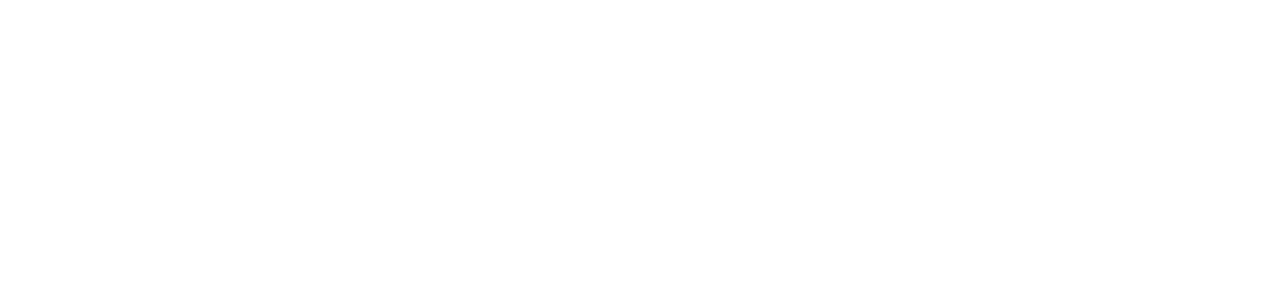
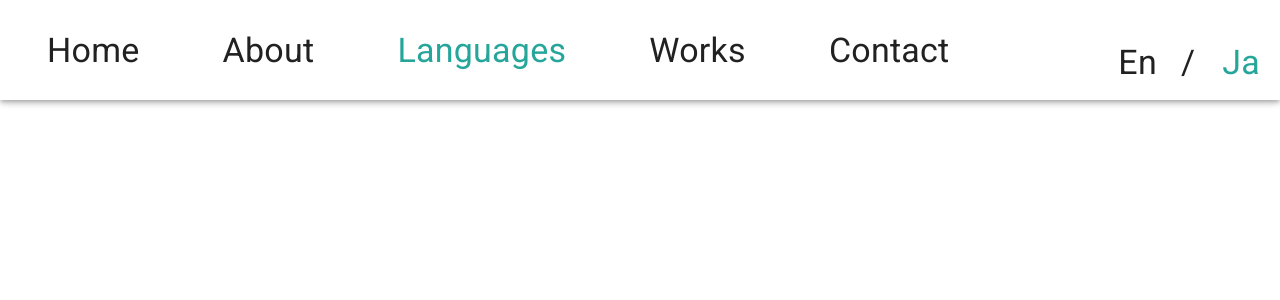
Before and after one commit to mmfiber/portfolio, a Vue app: page /languages in a window 1280 px wide. Shown: the top 300 px of the page. Built offline with nearby package versions, Linux system fonts and the light colour scheme.

Commit message:
add lang page

```diff
--- a/src/router.js
+++ b/src/router.js
@@ -2,6 +2,7 @@
 import Router from 'vue-router'
 import Home from './views/Home.vue'
 import About from './views/About.vue'
+import Languages from './views/Languages.vue'
 
 Vue.use(Router)
 
@@ -18,6 +19,11 @@
       path: '/about',
       name: 'about',
       component: About
+    },
+    {
+      path: '/languages',
+      name: 'languages',
+      component: Languages
     }
   ]
 })
--- /dev/null
+++ b/src/views/Languages.vue
@@ -0,0 +1,17 @@
+<template lang="pug">
+  BaseLayout
+</template>
+
+<style lang="stylus" scoped>
+
+</style>
+
+<script>
+import BaseLayout from '../components/BaseLayout';
+
+export default {
+  components: {
+    BaseLayout,
+  },
+};
+</script>
```
